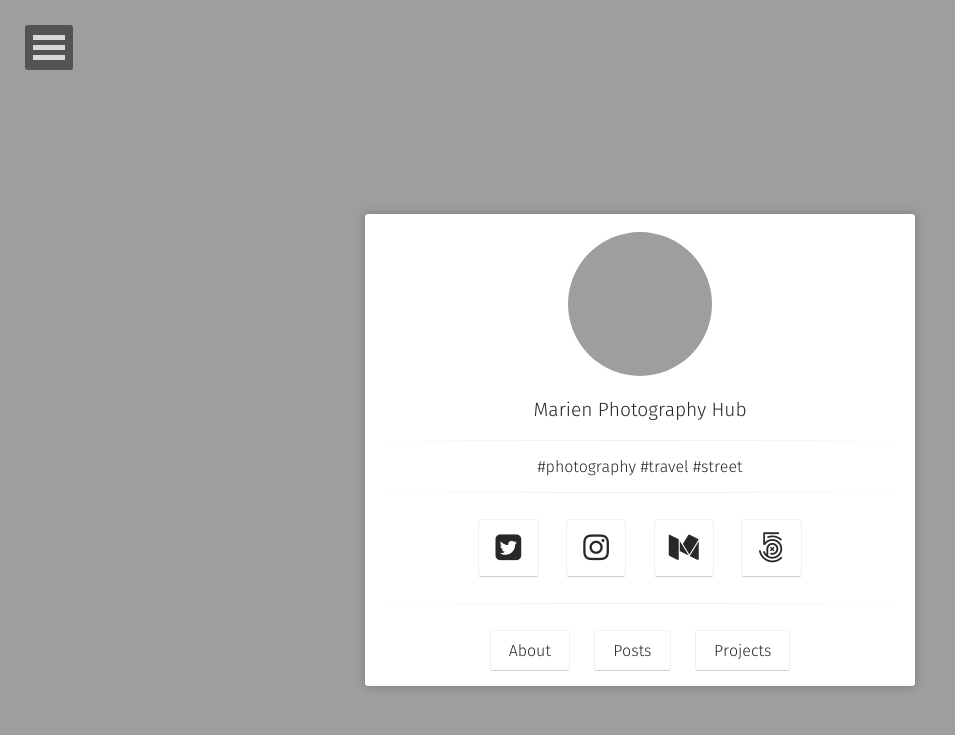
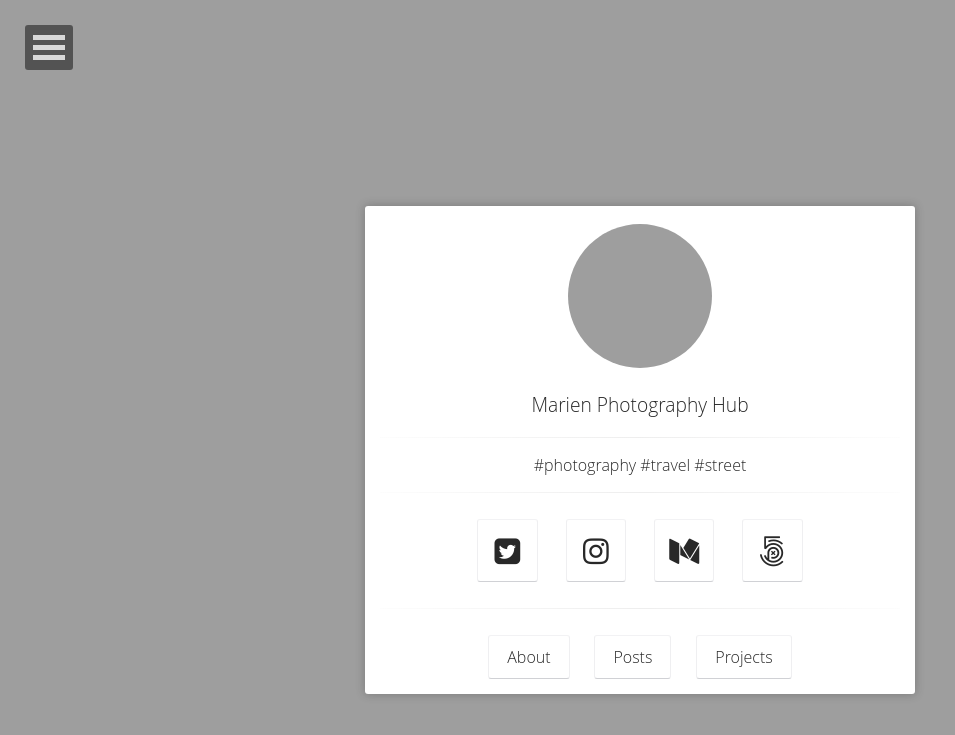
Before and after one commit to neiram44/neiram44.github.io_archive, a Jekyll site: the page built from index.html, in a window 1280 px wide. Shown: the top 735 px of the page, without its empty margins (0-955 px from the left). Built offline with Jekyll 4.4.1, drawn with Linux system fonts in a browser that asks for light colours; some web fonts are replaced; grey boxes are pictures that could not be loaded.

Commit message:
ModifOpen

```diff
--- a/_sass/variables.scss
+++ b/_sass/variables.scss
@@ -27,7 +27,8 @@ $danger				 : #C64537;
 $info		         : #308cbc;
 
 //fonts
-$font1               : Fira Sans,sans-serif;
+// $font1               : Fira Sans,sans-serif;
+$font1               :  Open Sans,sans-serif;
 $font2               : Inconsolata;
 $alt-font            : serif;
 $doc-font-size       : 16;
```
